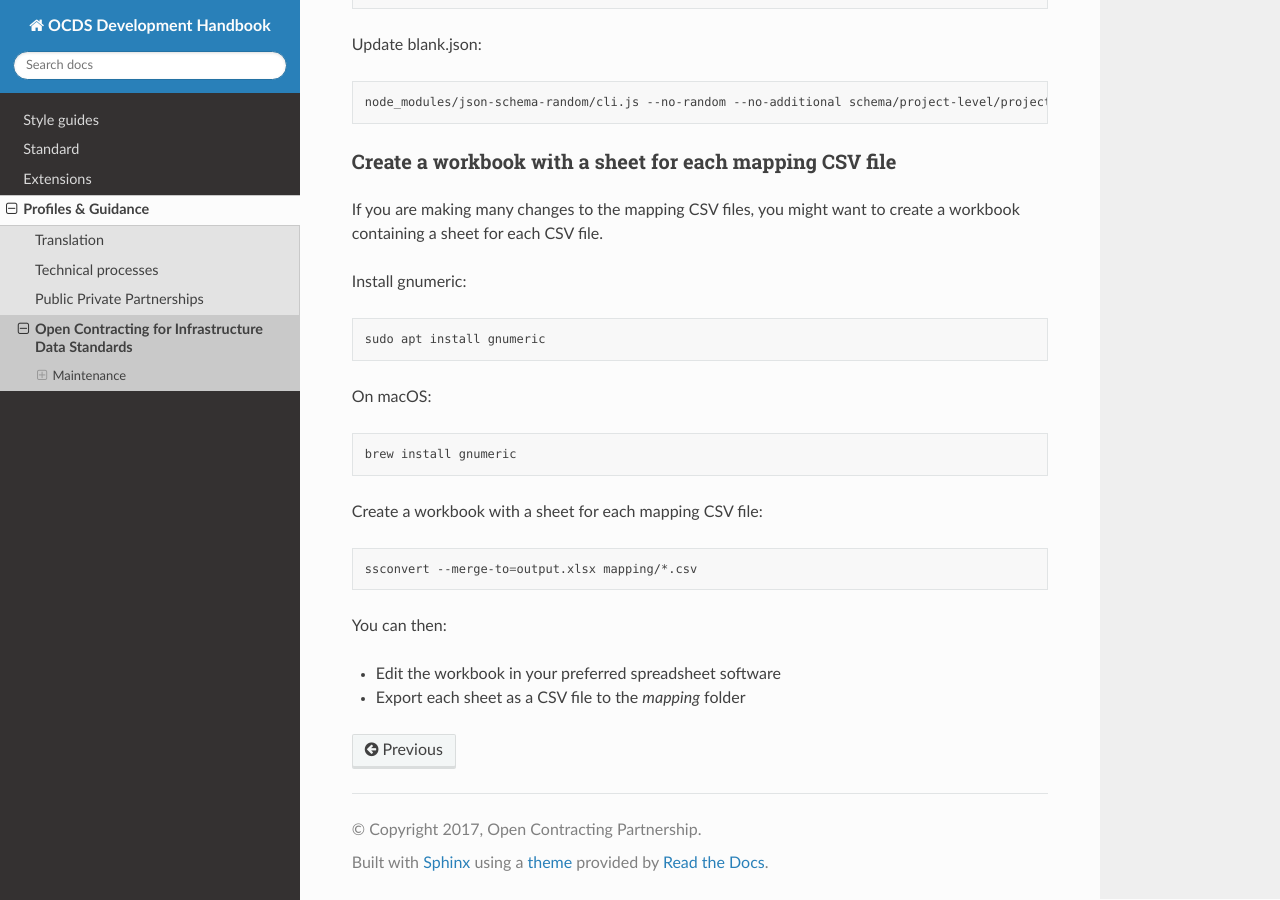
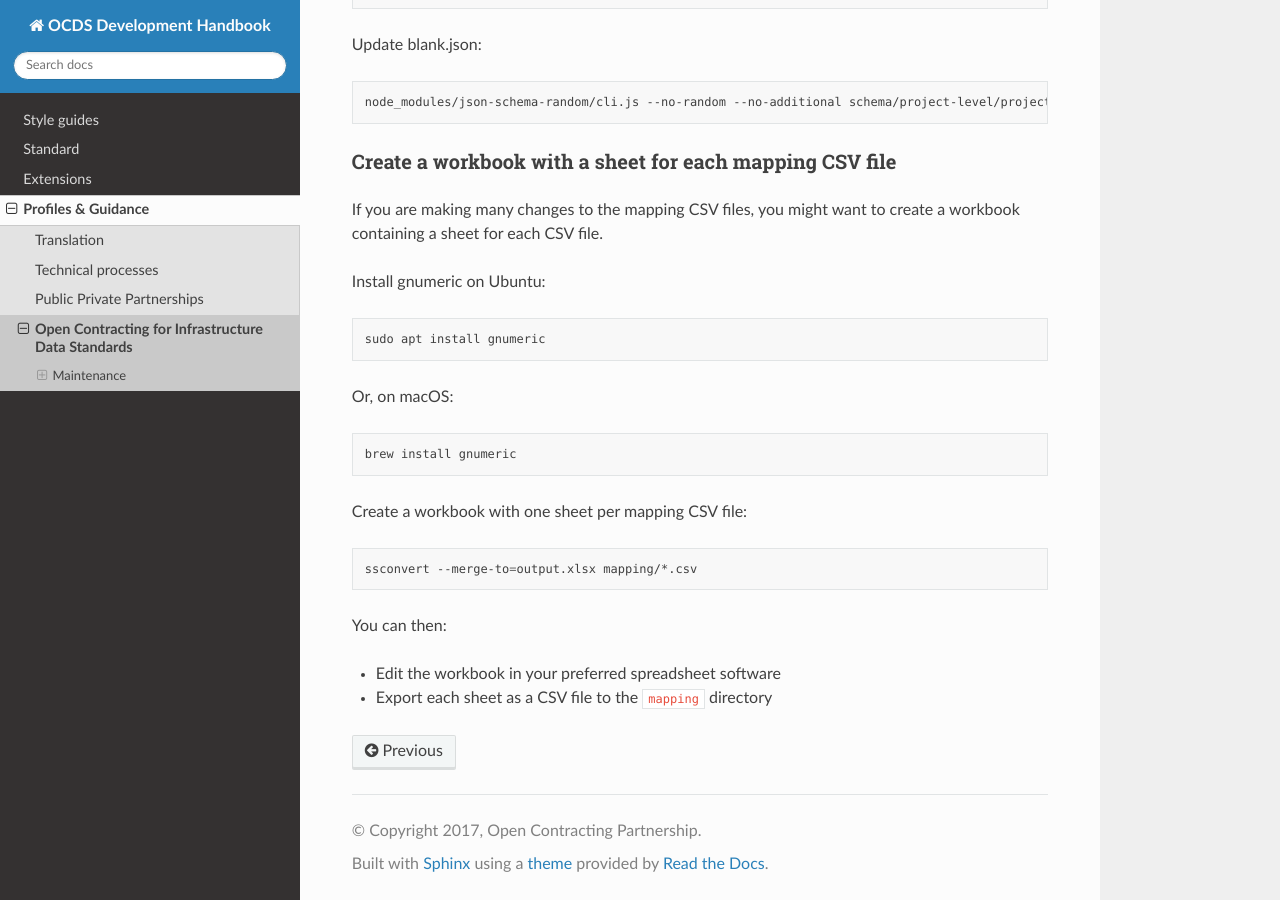
Before and after one commit to open-contracting/standard-development-handbook, a Sphinx documentation site: the page built from docs/profiles/infrastructure.rst, in a window 1280 px wide and 900 px high, scrolled down 747 px. Built offline with Sphinx 7.4.7 and the Read the Docs theme 2.0.0, drawn with Linux system fonts in a browser that asks for light colours.

```diff
--- a/docs/profiles/infrastructure.rst
+++ b/docs/profiles/infrastructure.rst
@@ -41,19 +41,19 @@ Create a workbook with a sheet for each mapping CSV file
 
 If you are making many changes to the mapping CSV files, you might want to create a workbook containing a sheet for each CSV file.
 
-Install gnumeric:
+Install gnumeric on Ubuntu:
 
 .. code-block:: shell
 
    sudo apt install gnumeric
 
-On macOS:
+Or, on macOS:
 
 .. code-block:: shell
 
-  brew install gnumeric
+   brew install gnumeric
 
-Create a workbook with a sheet for each mapping CSV file:
+Create a workbook with one sheet per mapping CSV file:
 
 .. code-block:: shell
 
@@ -61,5 +61,5 @@ Create a workbook with a sheet for each mapping CSV file:
 
 You can then:
 
-* Edit the workbook in your preferred spreadsheet software
-* Export each sheet as a CSV file to the `mapping` folder
+-  Edit the workbook in your preferred spreadsheet software
+-  Export each sheet as a CSV file to the ``mapping`` directory
```
